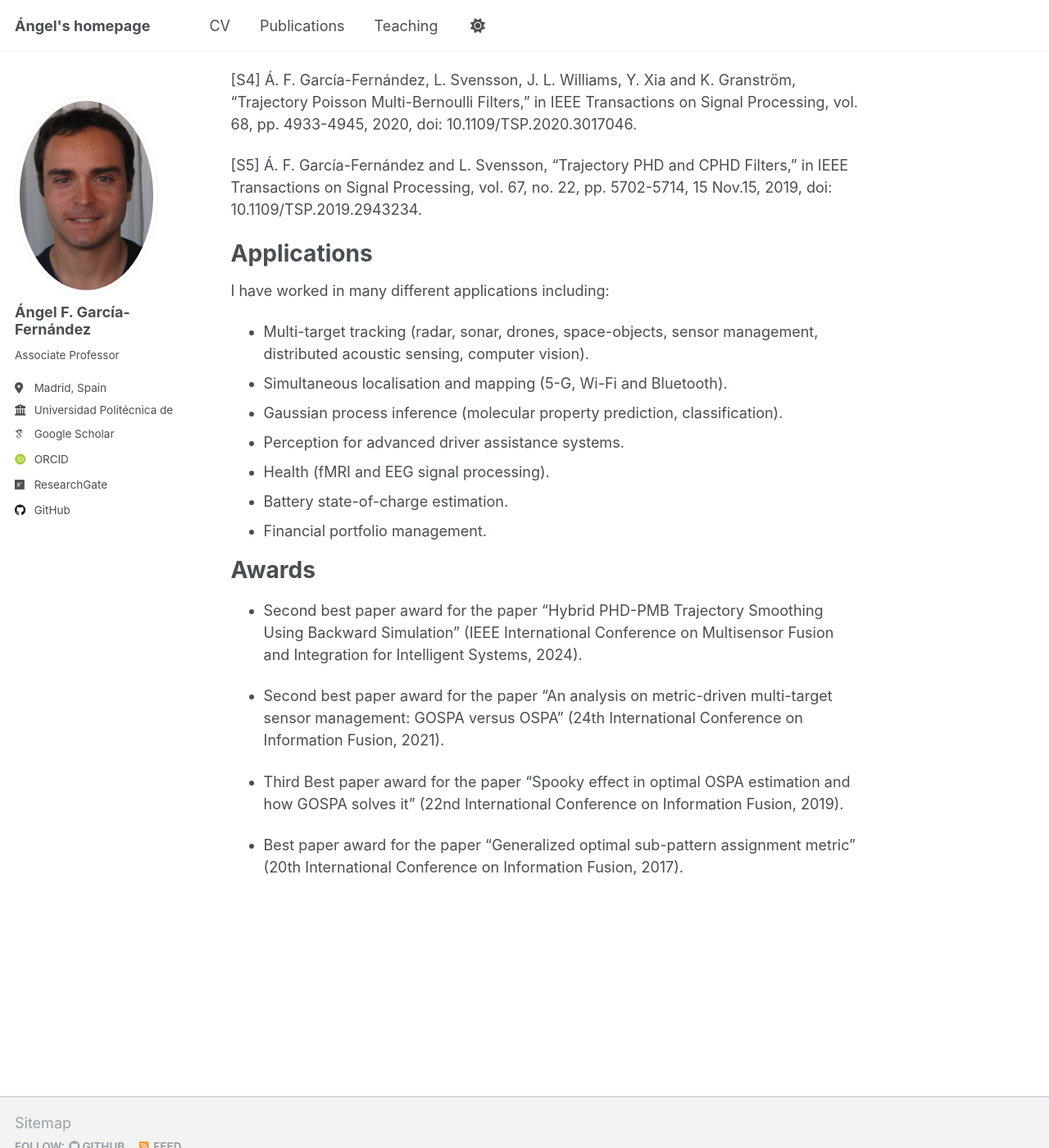
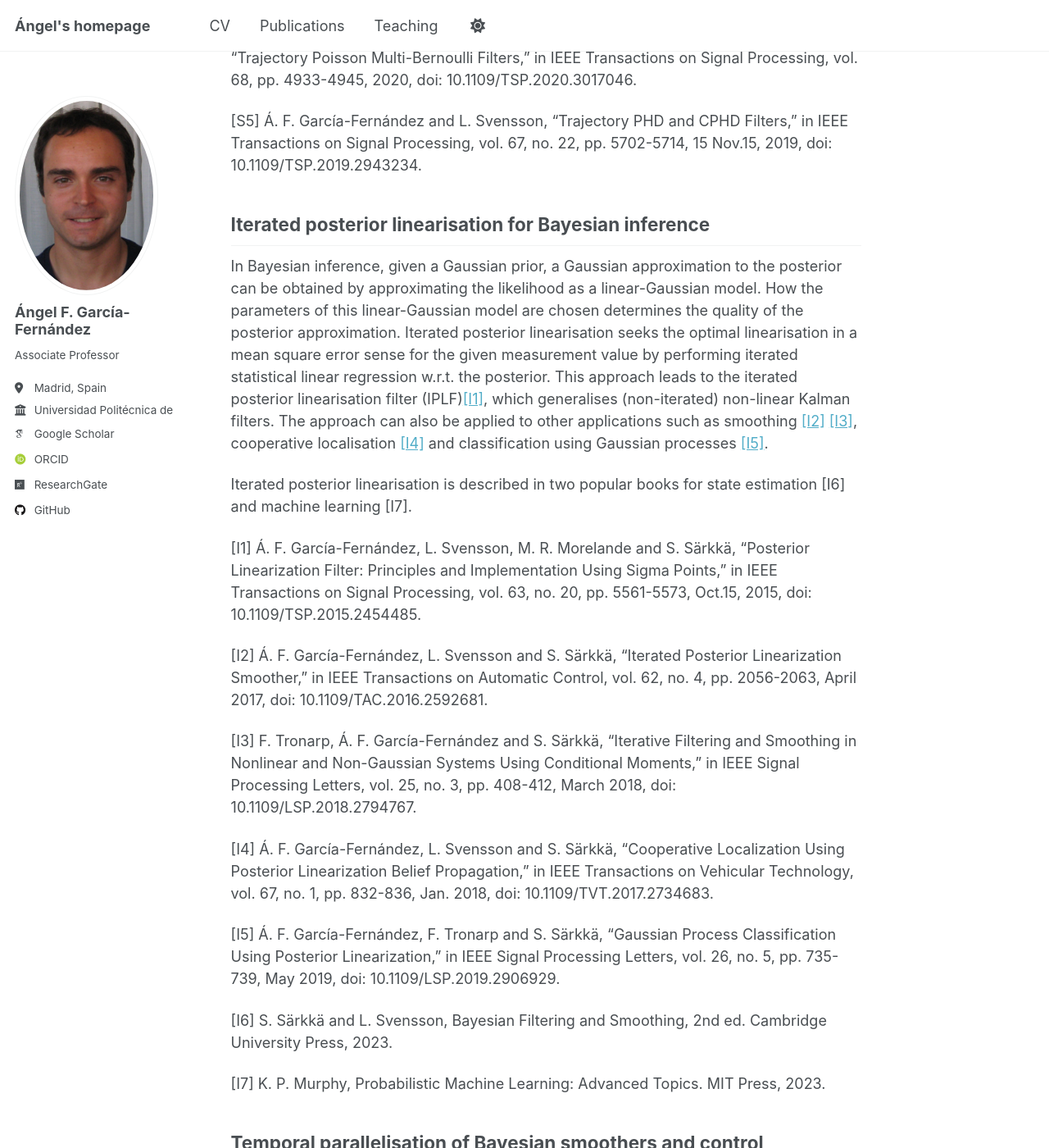
Before and after one commit to Agarciafernandez/Agarciafernandez.github.io, a Jekyll site: the page built from _pages/about.md, in a window 1280 px wide and 1400 px high, scrolled down 3077 px. Shown: the whole window at 82% size. Built offline with Jekyll 4.4.1, drawn with Linux system fonts in a browser that asks for light colours; some web fonts are replaced; some of the changed text lies outside the part shown.

Commit message:
Update about.md

```diff
--- a/_pages/about.md
+++ b/_pages/about.md
@@ -37,7 +37,7 @@ Poisson multi-Bernoulli mixture (PMBM) filters
 
 The Poisson multi-Bernoulli mixture (PMBM) filters are closed-form Bayesian multi-target filtering algorithms and can be considered fully Bayesian state-of-the-art multiple hypothesis tracking (MHT) algorithms. The PMBM filters have an efficient hypothesis structure with probabilistic target existence, with significantly lowers the number of global hypotheses.
 
-There are several PMBM filters depending on the used models, for instance: point-target PMBM filter [[P1]](https://ieeexplore.ieee.org/abstract/document/7272821) [[P2]](https://ieeexplore.ieee.org/abstract/document/8289337), extended-target PMBM filter [[P3]](https://ieeexplore.ieee.org/abstract/document/8730493), PMBM filter for coexisting point and extended targets [[P4]](https://ieeexplore.ieee.org/abstract/document/9399297), general detection-based PMBM filter [[P5]](https://ieeexplore.ieee.org/abstract/document/10130623), continuous-discrete PMBM filters (continuous-time dynamics) [[P6]] (https://ieeexplore.ieee.org/abstract/document/8964451).
+There are several PMBM filters depending on the used models, for instance: point-target PMBM filter [[P1]](https://ieeexplore.ieee.org/abstract/document/7272821) [[P2]](https://ieeexplore.ieee.org/abstract/document/8289337), extended-target PMBM filter [[P3]](https://ieeexplore.ieee.org/abstract/document/8730493), PMBM filter for coexisting point and extended targets [[P4]](https://ieeexplore.ieee.org/abstract/document/9399297), general detection-based PMBM filter [[P5]](https://ieeexplore.ieee.org/abstract/document/10130623), continuous-discrete PMBM filters (continuous-time dynamics) [[P6]](https://ieeexplore.ieee.org/abstract/document/8964451).
 
 
 
@@ -76,11 +76,50 @@ mixture filter,” Journal of Advances in Information Fusion, vol. 14, no. 2, pp
 [S5] Á. F. García-Fernández and L. Svensson, "Trajectory PHD and CPHD Filters," in IEEE Transactions on Signal Processing, vol. 67, no. 22, pp. 5702-5714, 15 Nov.15, 2019, doi: 10.1109/TSP.2019.2943234.
 
 
+
+Iterated posterior linearisation for Bayesian inference
+---------------
+
+In Bayesian inference, given a Gaussian prior, a Gaussian approximation to the posterior can be obtained by approximating the likelihood as a linear-Gaussian model. How the parameters of this linear-Gaussian model are chosen determines the quality of the posterior approximation. Iterated posterior linearisation seeks the optimal linearisation in a mean square error sense for the given measurement value by performing iterated statistical linear regression w.r.t. the posterior. This approach leads to the iterated posterior linearisation filter (IPLF)[[I1]](https://ieeexplore.ieee.org/document/7153566), which generalises (non-iterated) non-linear Kalman filters. The approach can also be applied to other applications such as smoothing [[I2]](https://ieeexplore.ieee.org/document/7515187) [[I3]](https://ieeexplore.ieee.org/abstract/document/8260875), cooperative localisation [[I4]](https://ieeexplore.ieee.org/abstract/document/7999230) and classification using Gaussian processes [[I5]](https://ieeexplore.ieee.org/document/8673324).
+
+Iterated posterior linearisation is described in two popular books for state estimation [I6] and machine learning [I7].
+
+
+[I1] Á. F. García-Fernández, L. Svensson, M. R. Morelande and S. Särkkä, "Posterior Linearization Filter: Principles and Implementation Using Sigma Points," in IEEE Transactions on Signal Processing, vol. 63, no. 20, pp. 5561-5573, Oct.15, 2015, doi: 10.1109/TSP.2015.2454485.
+
+[I2] Á. F. García-Fernández, L. Svensson and S. Särkkä, "Iterated Posterior Linearization Smoother," in IEEE Transactions on Automatic Control, vol. 62, no. 4, pp. 2056-2063, April 2017, doi: 10.1109/TAC.2016.2592681.
+
+[I3] F. Tronarp, Á. F. García-Fernández and S. Särkkä, "Iterative Filtering and Smoothing in Nonlinear and Non-Gaussian Systems Using Conditional Moments," in IEEE Signal Processing Letters, vol. 25, no. 3, pp. 408-412, March 2018, doi: 10.1109/LSP.2018.2794767.
+
+[I4] Á. F. García-Fernández, L. Svensson and S. Särkkä, "Cooperative Localization Using Posterior Linearization Belief Propagation," in IEEE Transactions on Vehicular Technology, vol. 67, no. 1, pp. 832-836, Jan. 2018, doi: 10.1109/TVT.2017.2734683.
+
+[I5] Á. F. García-Fernández, F. Tronarp and S. Särkkä, "Gaussian Process Classification Using Posterior Linearization," in IEEE Signal Processing Letters, vol. 26, no. 5, pp. 735-739, May 2019, doi: 10.1109/LSP.2019.2906929.
+
+[I6] S. Särkkä and L. Svensson, Bayesian Filtering and Smoothing, 2nd ed. Cambridge University Press, 2023.
+
+[I7] K. P. Murphy, Probabilistic Machine Learning: Advanced Topics. MIT Press, 2023.
+
+
+Temporal parallelisation of Bayesian smoothers and control
+---------------
+
+Bayesian smoothing has a linear complexity in the number of time steps. The framework proposed in [[T1]](https://ieeexplore.ieee.org/abstract/document/9013038) uses parallel-scans such that Bayesian smoothing can be performed with logarithmic complexity in the number of time steps. This gives rise to parallel-in-time Kalman smoothers [T1], parallel-in-time smoothers for hidden Márkov models [[T2]](https://ieeexplore.ieee.org/abstract/document/9512397). The approach can be extended to obtain parallel-in-time Viterbi algorithms [T2] [[T3]](https://ieeexplore.ieee.org/abstract/document/10289998) and to solve optimal control problems [[T4]](https://ieeexplore.ieee.org/abstract/document/9697418). The code of these algorithms can be written in machine learning framework to make the most of parallel computation capabilities of graphics processing units (GPUs).
+
+This contribution is also mentioned in the book [I7].
+
+[T1] S. Särkkä and Á. F. García-Fernández, "Temporal Parallelization of Bayesian Smoothers," in IEEE Transactions on Automatic Control, vol. 66, no. 1, pp. 299-306, Jan. 2021, doi: 10.1109/TAC.2020.2976316.
+
+[T2] S. S. Hassan, S. Särkkä and Á. F. García-Fernández, "Temporal Parallelization of Inference in Hidden Markov Models," in IEEE Transactions on Signal Processing, vol. 69, pp. 4875-4887, 2021, doi: 10.1109/TSP.2021.3103338.
+
+[T3] S. Särkkä and Á. F. García-Fernández, "On The Temporal Parallelisation of The Viterbi Algorithm," 2023 31st European Signal Processing Conference (EUSIPCO), Helsinki, Finland, 2023, pp. 2018-2022, doi: 10.23919/EUSIPCO58844.2023.10289998.
+
+[T4] S. Särkkä and Á. F. García-Fernández, "Temporal Parallelization of Dynamic Programming and Linear Quadratic Control," in IEEE Transactions on Automatic Control, vol. 68, no. 2, pp. 851-866, Feb. 2023, doi: 10.1109/TAC.2022.3147017.
+
 Applications
 ======
 
 I have worked in many different applications including:
-- Multi-target tracking (radar, sonar, drones, space-objects, sensor management, distributed acoustic sensing, computer vision).
+- Multi-target tracking (radar, sonar, space-objects, drones, traffic monitoring, sensor management, distributed acoustic sensing, computer vision).
 - Simultaneous localisation and mapping (5-G, Wi-Fi and Bluetooth).
 - Gaussian process inference (molecular property prediction, classification).
 - Perception for advanced driver assistance systems.
@@ -92,10 +131,10 @@ I have worked in many different applications including:
 Awards
 ======
 
-- Second best paper award for the paper "Hybrid PHD-PMB Trajectory Smoothing Using Backward Simulation" (IEEE International Conference on Multisensor Fusion and Integration for Intelligent Systems, 2024).
+- Best paper award for the paper
+
+- Third Best paper award for the paper "Spooky effect in optimal OSPA estimation and how GOSPA solves it" (22nd International Conference on Information Fusion, 2019).
 
 - Second best paper award for the paper "An analysis on metric-driven multi-target sensor management: GOSPA versus OSPA" (24th International Conference on Information Fusion, 2021).
 
-- Third Best paper award for the paper "Spooky effect in optimal OSPA estimation and how GOSPA solves it" (22nd International Conference on Information Fusion, 2019).
-
-- Best paper award for the paper "Generalized optimal sub-pattern assignment metric" (20th International Conference on Information Fusion, 2017).
+- Second best paper award for the paper [Y. Xia, A. F. Garcia-Fernandez and L. Svensson, "Hybrid PHD-PMB Trajectory Smoothing Using Backward Simulation," 2024 IEEE International Conference on Multisensor Fusion and Integration for Intelligent Systems (MFI), Pilsen, Czech Republic, 2024, pp. 1-8, doi: 10.1109/MFI62651.2024.10705782](https://ieeexplore.ieee.org/document/10705782).
```
Also changed, not shown: other parts of _pages/about.md (+3 -3 lines).
